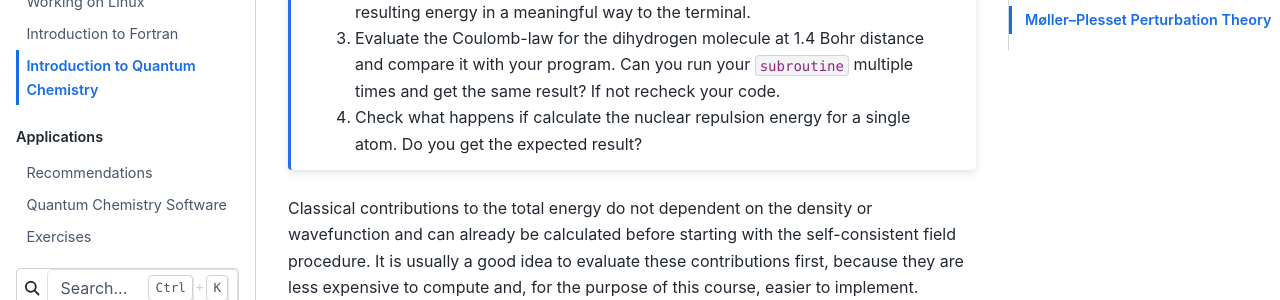
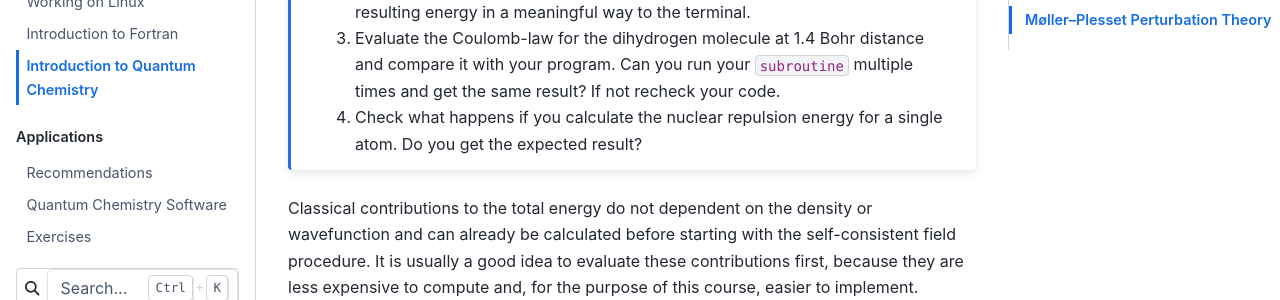
Before and after one commit to grimme-lab/qc2-teaching, a Sphinx documentation site: the page built from doc/scf.rst, in a window 1280 px wide and 900 px high, scrolled down 4386 px. Shown: the part 153-453 px from the top of the window. Built offline with Sphinx 7.4.7 and the Sphinx Book theme 1.1.4, drawn with Linux system fonts in a browser that asks for light colours.

Commit message:
Corrected typo in exersice 3 (#29)
4. Check what happens if **you** calculate the nuclear repulsion energy for
      a single atom. Do you get the expected result?

```diff
--- a/doc/scf.rst
+++ b/doc/scf.rst
@@ -235,7 +235,7 @@ the Coulomb energy between the nuclei.
       distance and compare it with your program.
       Can you run your ``subroutine`` multiple times and get the
       same result? If not recheck your code.
-   4. Check what happens if calculate the nuclear repulsion energy for
+   4. Check what happens if you calculate the nuclear repulsion energy for
       a single atom. Do you get the expected result?
 
 Classical contributions to the total energy do not dependent on
```
